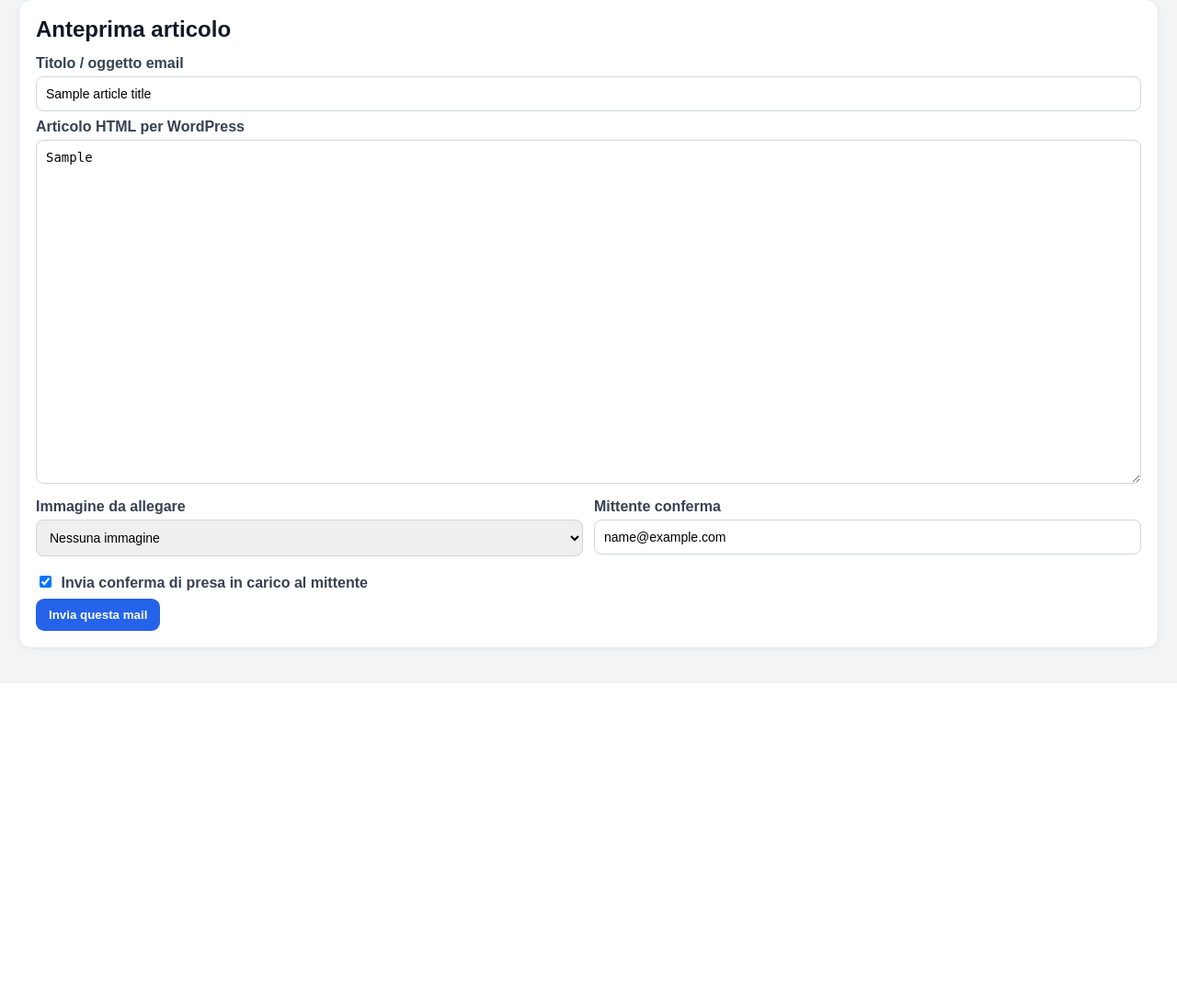
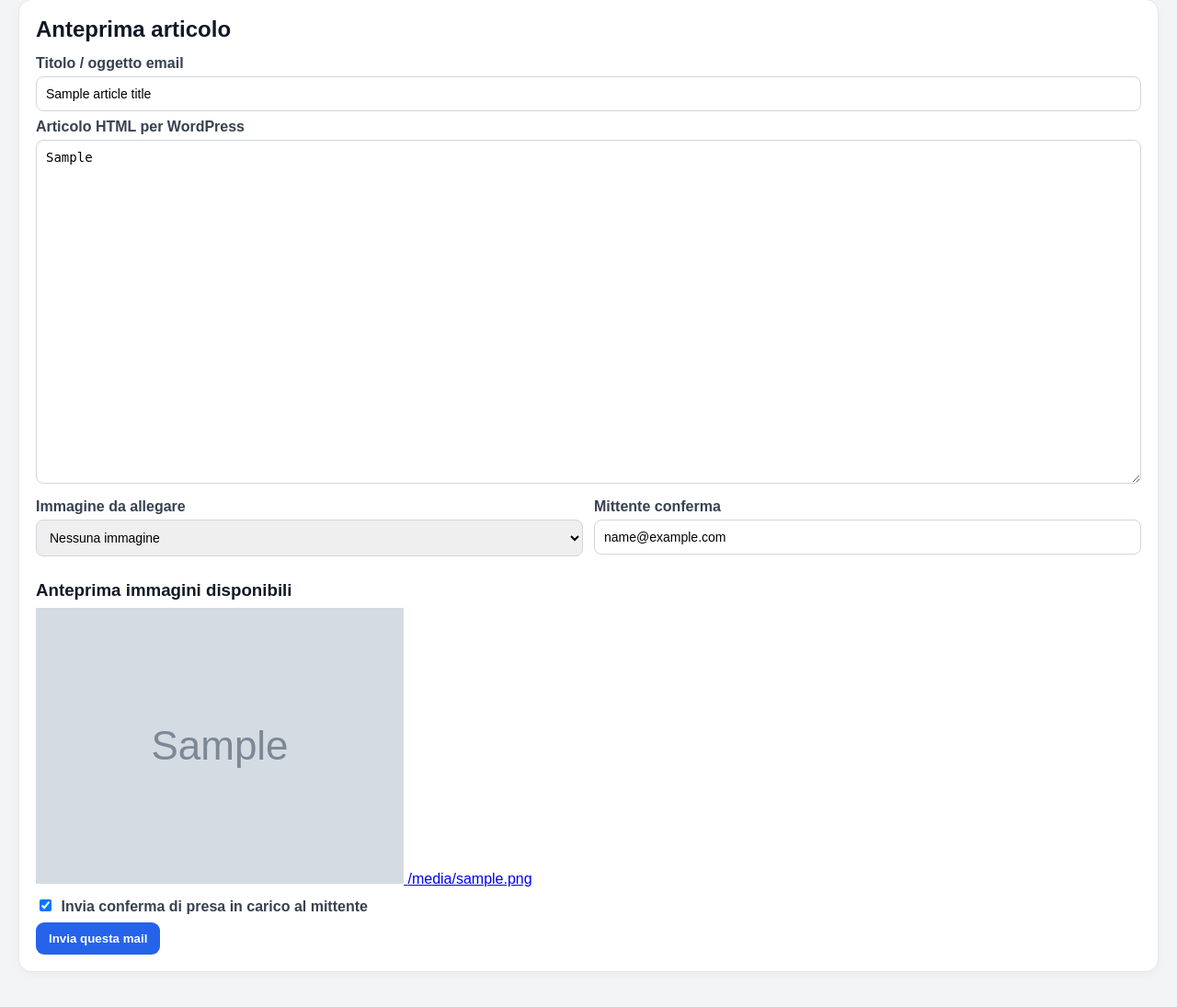
Before and after one commit to Niki206cc/chatgpt, a Flask app: template templates/preview.html in a window 1280 px wide. Shown: the part 107-1202 px from the top of the page at 92% size. Before the commit the page ends 820 px from the top, so only its background shows below. Run offline with Flask 3, Linux system fonts and the light colour scheme; the template is opened without the code that fills it: most values are stand-ins (such as "Sample title", 1, 10 or a date in 2020); grey boxes marked "Sample" are stand-in pictures; parts of the project's set-up code (start-up, migrations or seed data) failed here and were passed over; some libraries are stand-ins or nearby versions.

Commit message:
Mostra anteprima immagini nella schermata articolo

```diff
--- a/templates/preview.html
+++ b/templates/preview.html
@@ -23,6 +23,18 @@
     </label>
   </div>
 
+  {% if image_names %}
+    <h3>Anteprima immagini disponibili</h3>
+    <div class="thumb-grid">
+      {% for img in image_names %}
+        <a class="thumb" href="{{ url_for('view_attachment', filename=img) }}" target="_blank" title="{{ img }}">
+          <img src="{{ url_for('view_attachment', filename=img) }}" alt="{{ img }}">
+          <span>{{ img }}</span>
+        </a>
+      {% endfor %}
+    </div>
+  {% endif %}
+
   <label class="check">
     <input type="checkbox" name="send_confirmation" {% if sender_email %}checked{% endif %}>
     Invia conferma di presa in carico al mittente
```
